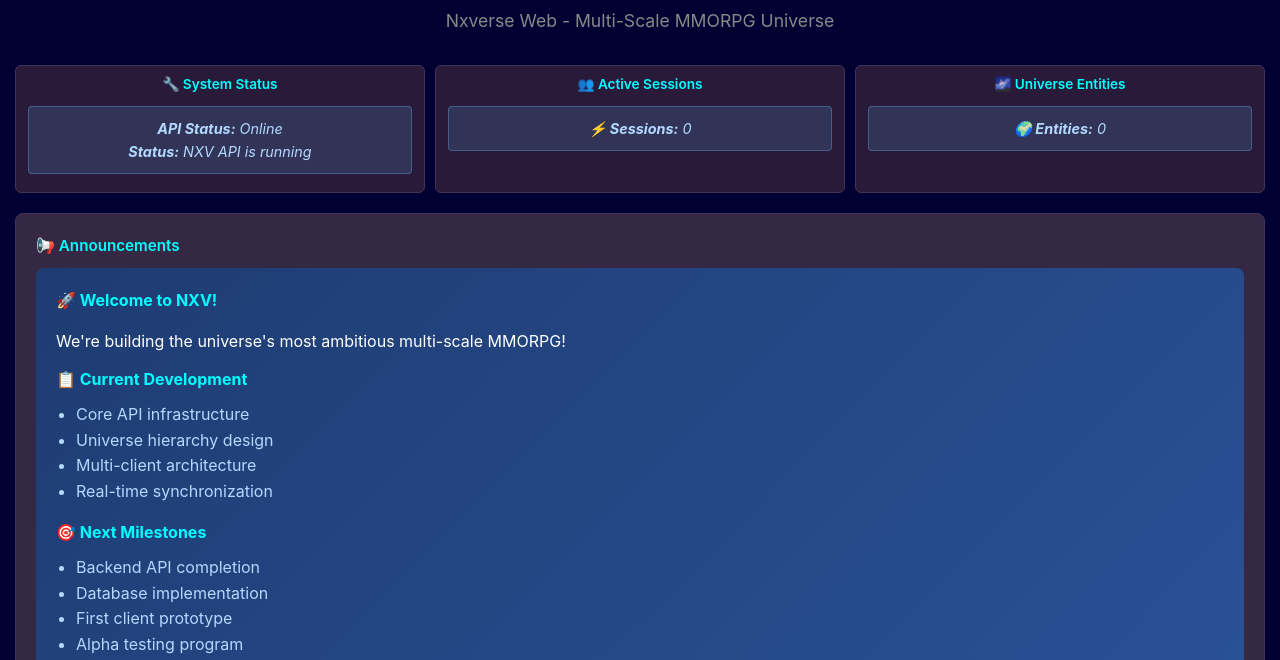
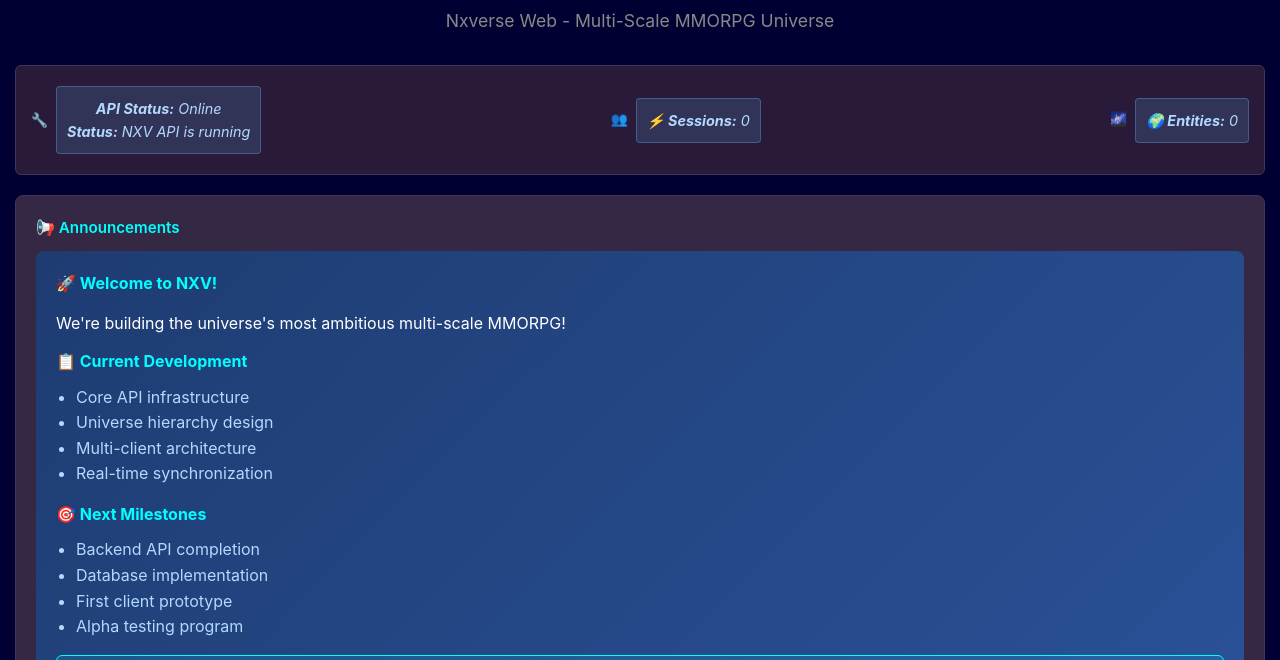
Before and after one commit to jgcampbell300/nxw, a website: page index.html in a window 1280 px wide. Shown: the part 140-800 px from the top of the page. Drawn offline with Linux system fonts and the light colour scheme.

Commit message:
Pack system info into one compact horizontal bar to save space

```diff
--- a/index.html
+++ b/index.html
@@ -118,31 +118,32 @@
             margin-bottom: 40px;
         }
 
-        .system-cards {
+        .system-bar {
             display: flex;
-            gap: 10px;
-            margin-bottom: 20px;
-        }
-
-        .system-cards .card {
-            flex: 1;
-            margin-bottom: 0;
-            height: auto;
-            padding: 8px 12px;
+            justify-content: space-between;
+            align-items: center;
             background: #2a1a3a;
             border: 1px solid #443355;
             border-radius: 6px;
-            text-align: center;
+            padding: 10px 15px;
+            margin-bottom: 20px;
+            gap: 20px;
         }
 
-        .system-cards .card h3 {
+        .system-item {
+            display: flex;
+            align-items: center;
+            gap: 8px;
+        }
+
+        .system-item h3 {
             color: #00ffff;
-            margin-bottom: 5px;
+            margin: 0;
             font-size: 0.85em;
             font-weight: 600;
         }
 
-        .system-cards .loading {
+        .system-item .loading {
             color: #b3d9ff;
             font-style: italic;
             font-size: 0.9em;
@@ -249,17 +250,17 @@
             <div class="subtitle">Nxverse Web - Multi-Scale MMORPG Universe</div>
         </header>
 
-        <div class="system-cards">
-            <div class="card">
-                <h3>🔧 System Status</h3>
+        <div class="system-bar">
+            <div class="system-item">
+                <h3>🔧</h3>
                 <div id="system-status" class="loading">Loading...</div>
             </div>
-            <div class="card">
-                <h3>👥 Active Sessions</h3>
+            <div class="system-item">
+                <h3>👥</h3>
                 <div id="session-count" class="loading">Loading...</div>
             </div>
-            <div class="card">
-                <h3>🌌 Universe Entities</h3>
+            <div class="system-item">
+                <h3>🌌</h3>
                 <div id="entity-count" class="loading">Loading...</div>
             </div>
         </div>
```
